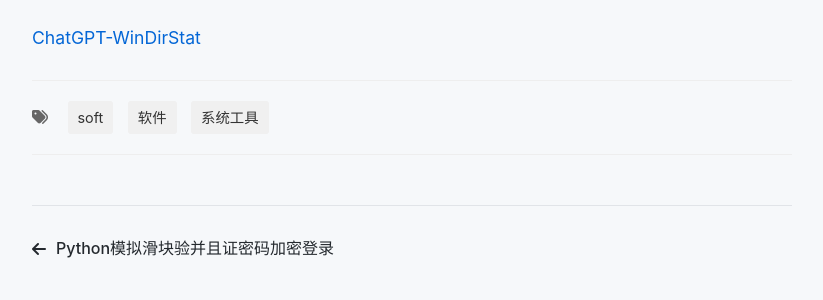
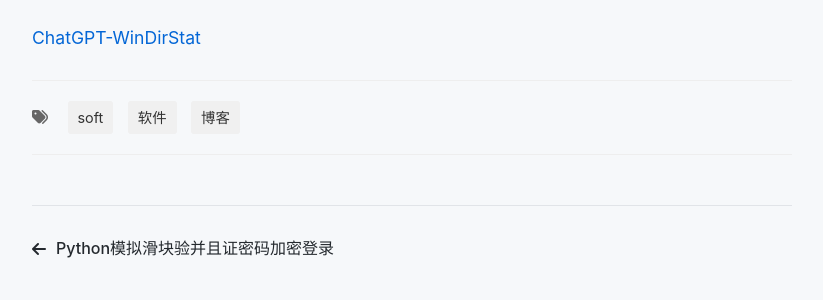
Before and after one commit to Yoncms/yoncms.github.io, a Jekyll site: the page built from _posts/2025-07-04-Softs-WinDirStat.md, in a window 1280 px wide. Shown: the part 935-1235 px from the top of the page, without its empty margins (228-1051 px from the left). Built offline with Jekyll 4.4.1, drawn with Linux system fonts in a browser that asks for light colours; comment, search, counter and statistics services are not loaded.

Commit message:
Update 2025-07-04-Softs-WinDirStat.md

```diff
--- a/_posts/2025-07-04-Softs-WinDirStat.md
+++ b/_posts/2025-07-04-Softs-WinDirStat.md
@@ -3,7 +3,7 @@
 title: "ChatGPT-WinDirStat"
 date: 2025-07-04
 categories: 技术
-tags: [soft, 软件, 系统工具]
+tags: [soft, 软件, 博客]
 featured_image: /assets/images/article28.jpg
 ---
 
```
